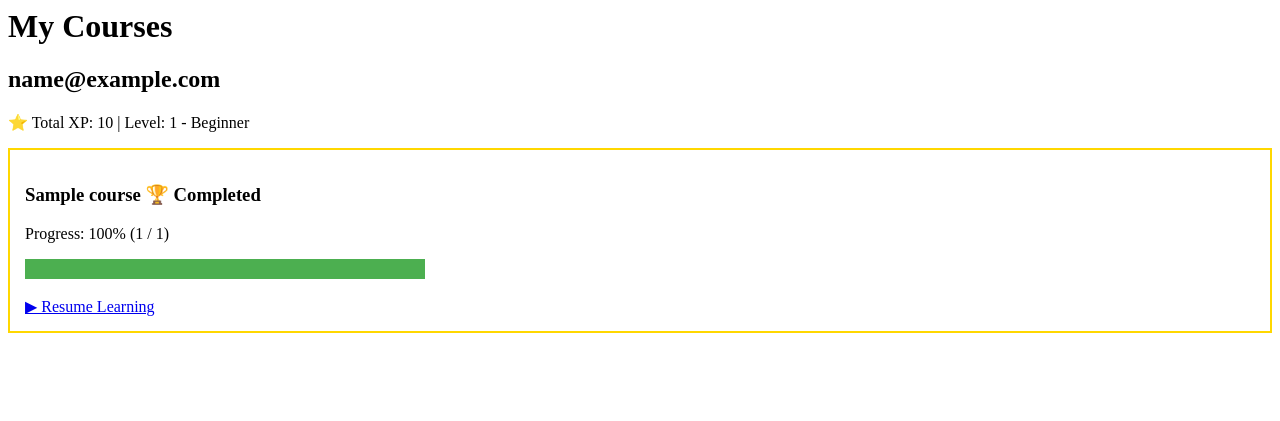
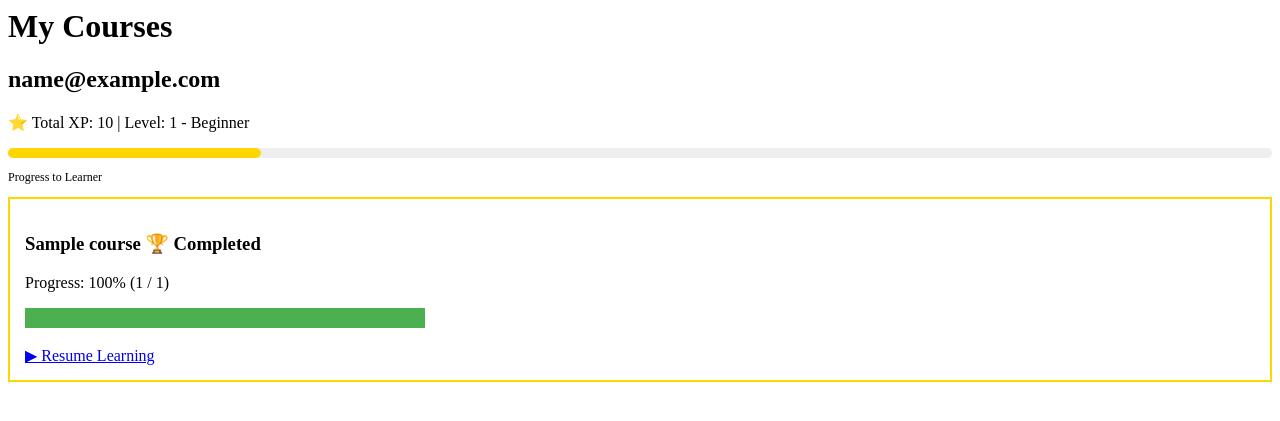
Before and after one commit to alimustafa0/-ai_learning_platform, a Django app: page /courses/dashboard/ in a window 1280 px wide. Shown: the top 421 px of the page. Run offline with Django 5.2, Linux system fonts and the light colour scheme; a user stored in the database is signed in; tables that the repository leaves empty hold one stand-in row (values such as "Sample post").

Commit message:
Add level progress toward next rank

```diff
--- a/courses/gamification.py
+++ b/courses/gamification.py
@@ -8,13 +8,16 @@ LEVELS = [
     (7, "Master", 1500),
 ]
 
-def get_level_from_xp(total_xp):
+def get_level_progress(total_xp):
     current_level = LEVELS[0]
+    next_level = None
 
-    for level in LEVELS:
+    for i, level in enumerate(LEVELS):
         if total_xp >= level[2]:
             current_level = level
+            if i + 1 < len(LEVELS):
+                next_level = LEVELS[i + 1]
         else:
             break
 
-    return current_level
+    return current_level, next_level
--- a/courses/templates/courses/dashboard.html
+++ b/courses/templates/courses/dashboard.html
@@ -4,6 +4,17 @@
     <h2>{{ request.user.email }}</h2>
     <p>⭐ Total XP: {{ data.0.total_xp }} |
         Level: {{ data.0.level_number }} - {{ data.0.level_title }}</p>
+    <div style="background:#eee; height:10px; border-radius:5px;">
+        <div style="width: {{ data.0.level_progress_percent }}%;
+                    background:gold;
+                    height:10px;
+                    border-radius:5px;">
+        </div>
+    </div>
+
+    <p style="font-size:12px;">
+        Progress to {{ data.0.next_level_title }}
+    </p>
 </div>
 
 {% for item in data %}
--- a/courses/views.py
+++ b/courses/views.py
@@ -2,7 +2,7 @@ from django.shortcuts import render, get_object_or_404, redirect
 from django.contrib.auth.decorators import login_required
 from django.db.models import Sum
 from .models import Course, Lesson, LessonCompletion, XPEvent
-from .gamification import get_level_from_xp
+from .gamification import get_level_progress
 import markdown
 
 
@@ -140,7 +140,22 @@ def dashboard(request):
 
         total_xp = XPEvent.objects.filter(user=request.user).aggregate(total=Sum('points'))['total'] or 0
 
-        level_number, level_title, level_xp = get_level_from_xp(total_xp)
+        current_level, next_level = get_level_progress(total_xp)
+
+        level_number, level_title, level_xp = current_level
+
+        if next_level:
+            next_level_number, next_level_title, next_level_xp = next_level
+
+            xp_into_level = total_xp - level_xp
+            xp_range = next_level_xp - level_xp
+            level_progress_percent = int((xp_into_level / xp_range) * 100)
+        else:
+            # user is MAX level
+            next_level_number = None
+            next_level_title = "MAX"
+            level_progress_percent = 100
+
 
         data.append({
             "course": course,
@@ -151,6 +166,8 @@ def dashboard(request):
             "total_xp": total_xp,
             "level_number": level_number,
             "level_title": level_title,
+            "level_progress_percent": level_progress_percent,
+            "next_level_title": next_level_title,
         })
 
     return render(request, "courses/dashboard.html", {"data": data})
```
